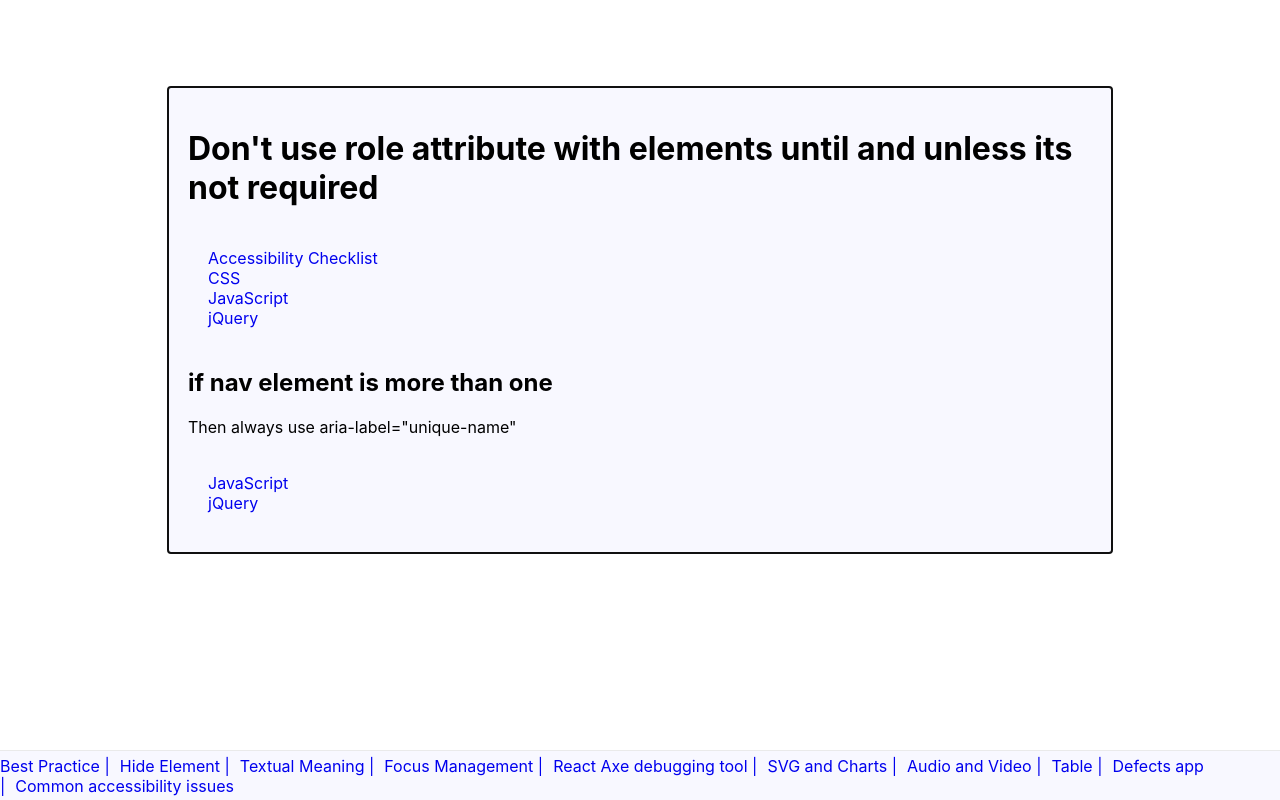
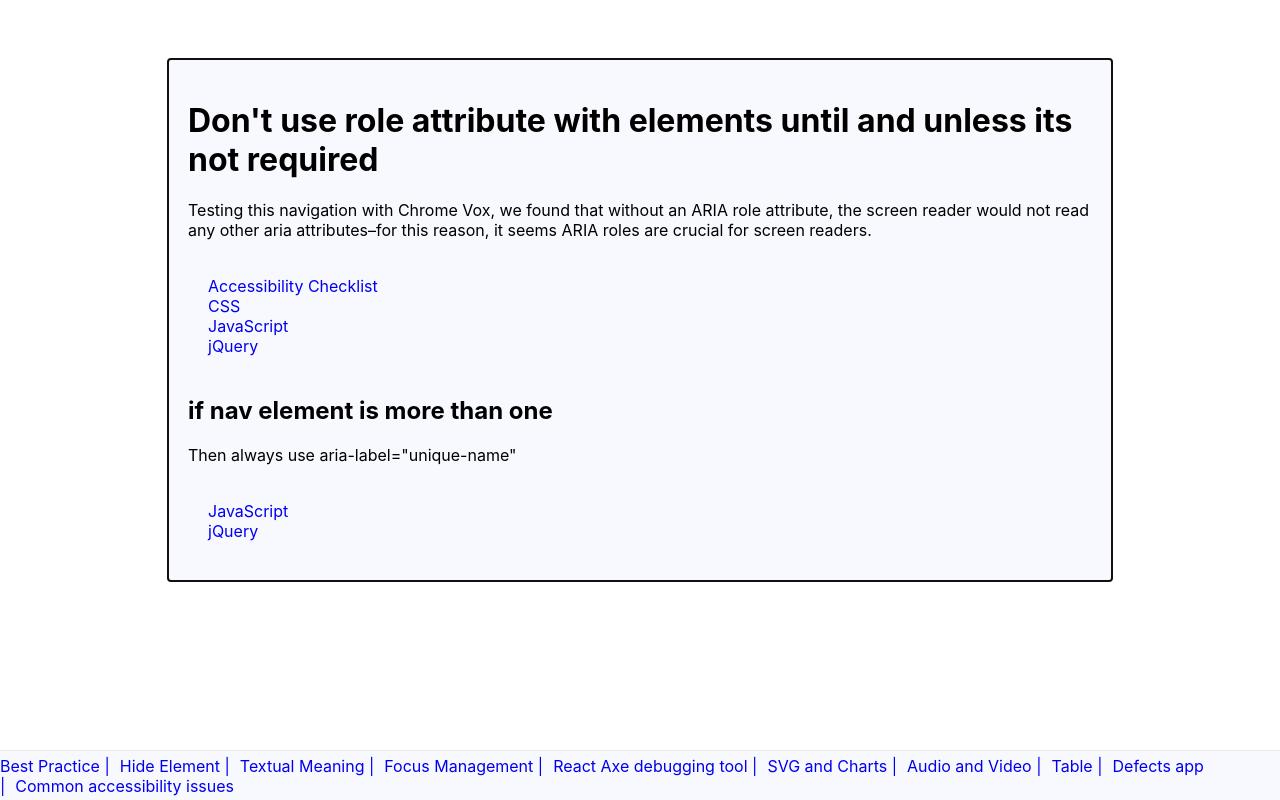
Before and after one commit to ritugupta64/spa-with-next.js, a Next.js app: page /best-practice in a window 1280 px wide. Built offline with nearby package versions, Linux system fonts and the light colour scheme.

Commit message:
fix(chrome-bug):accessibility
1) fixes

```diff
--- a/pages/best-practice.js
+++ b/pages/best-practice.js
@@ -25,6 +25,7 @@ const semanticRules = () => {
         <h1 id="page-heading">
            Don't use role attribute with elements until and unless its not required
         </h1>
+        <p>Testing this navigation with Chrome Vox, we found that without an ARIA role attribute, the screen reader would not read any other aria attributes–for this reason, it seems ARIA roles are crucial for screen readers.</p>
         <nav className="navigation" aria-label="nav1" role="navigation">
           <a target="_blank" href="https://docs.google.com/spreadsheets/d/1q12cRzz7fUSOhzUuUC1C7hsh4O5mT4_tvcw6HG6iCzc/edit#gid=0">Accessibility Checklist</a>
           <a href="/css/">CSS</a>
@@ -34,7 +35,7 @@ const semanticRules = () => {
         <h2>if nav element is more than one</h2>
         <p>Then always use aria-label="unique-name"</p>
 
-        <nav className="navigation" aria-label="nav2">
+        <nav className="navigation" aria-label="nav2" role="navigation">
           <a href="/js/">JavaScript</a>
           <a href="/jquery/">jQuery</a>
         </nav>
```
